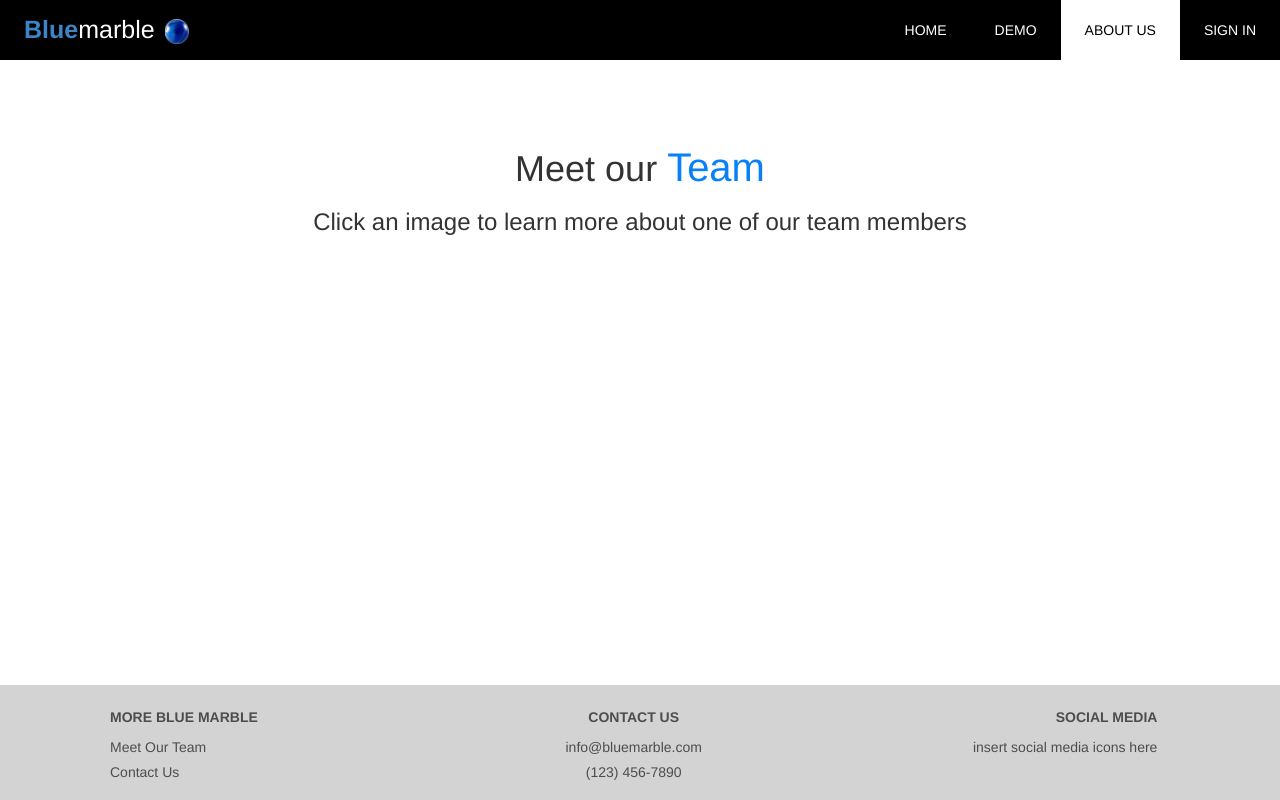
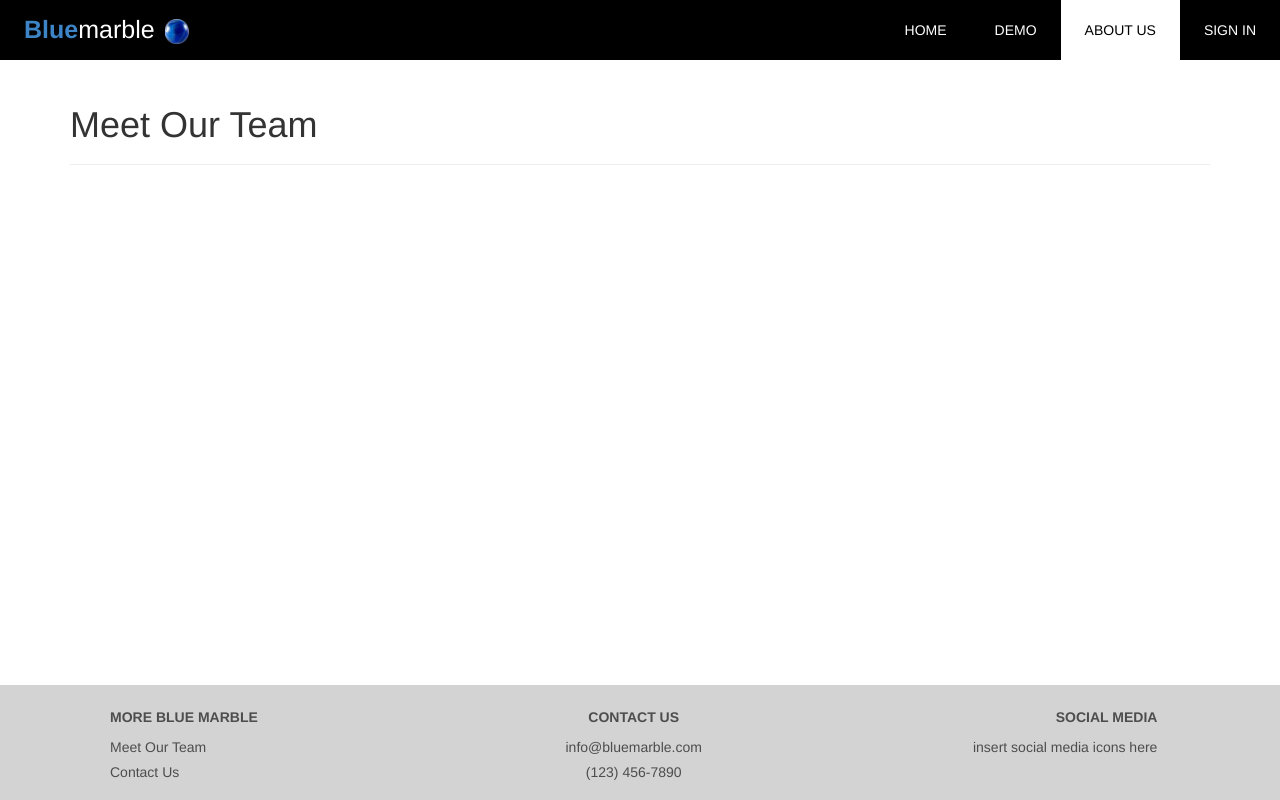
Before and after one commit to KathLevi/SE_Website, a React (Create React App) app: page /team in a window 1280 px wide. Built offline with nearby package versions, Linux system fonts and the light colour scheme.

Commit message:
Changed meet our team header

```diff
--- a/src/App.css
+++ b/src/App.css
@@ -28,19 +28,6 @@ body {
 }
 h3 {
   padding-bottom: 8px;
-}
-
-.pageHeader {
-  margin-top: 80px;
-  text-align: center;
-}
-.pageHeader span {
-  font-size: 40px;
-  color: #0880f7;
-}
-.pageSubheader {
-  text-align: center;
-  margin-bottom: 30px;
 }
 /*
  * HEADER
--- a/src/components/team.js
+++ b/src/components/team.js
@@ -1,14 +1,9 @@
 import React from "react";
+import { PageHeader } from "react-bootstrap";
 
 const Team = () => (
-  <div>
-    <h1 className="pageHeader">
-      Meet our <span>Team</span>
-    </h1>
-    <h3 className="pageSubheader">
-      Click an image to learn more about one of our team members
-    </h3>
-    <div align="center" />
+  <div className="container">
+    <PageHeader>Meet Our Team</PageHeader>
   </div>
 );
 
```
